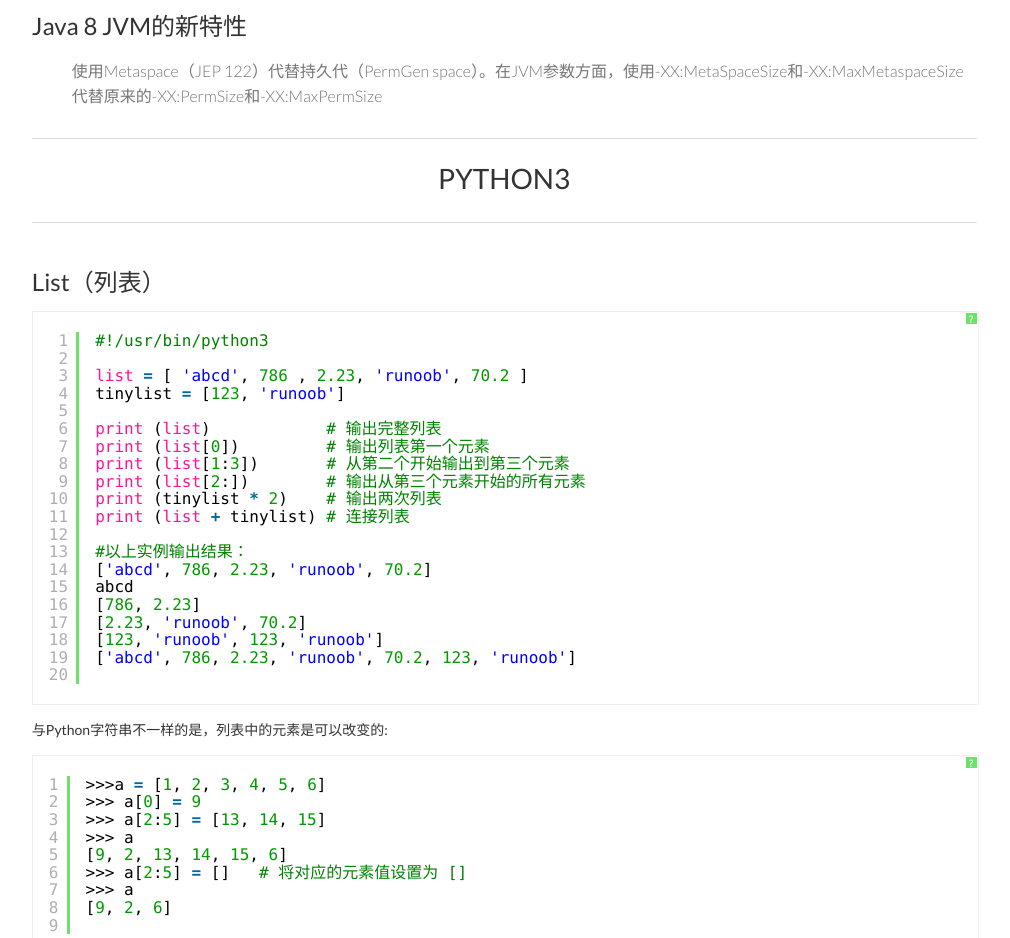
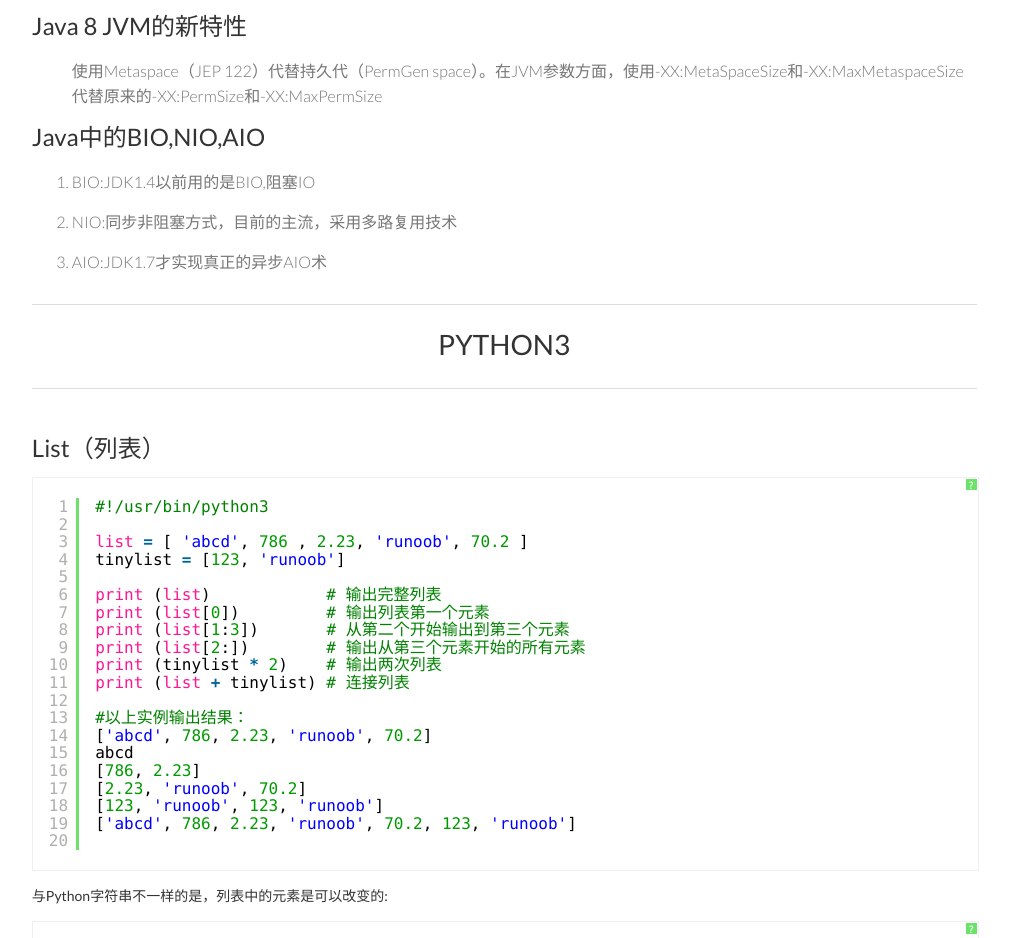
Before and after one commit to MyCrazy520/Personal, a plain HTML site: page zhoubin/doc/codeBase-index.html in a window 1280 px wide. Shown: the part 2248-3186 px from the top of the page, without its empty margins (251-1261 px from the left). Drawn offline with Linux system fonts and the light colour scheme.

Commit message:
java阻塞功能介绍

```diff
--- a/zhoubin/doc/codeBase-index.html
+++ b/zhoubin/doc/codeBase-index.html
@@ -174,6 +174,14 @@
 						使用Metaspace（JEP 122）代替持久代（PermGen space）。在JVM参数方面，使用-XX:MetaSpaceSize和-XX:MaxMetaspaceSize代替原来的-XX:PermSize和-XX:MaxPermSize
 					</ol>
 
+				</div>
+				<div class="section-content">
+					<h2 class="twenty">Java中的BIO,NIO,AIO</h2>
+					<ol>
+						<li>BIO:JDK1.4以前用的是BIO,阻塞IO</li>
+						<li>NIO:同步非阻塞方式，目前的主流，采用多路复用技术</li>
+						<li>AIO:JDK1.7才实现真正的异步AIO术</li>
+					</ol>
 				</div>
 
 			</section>
```
